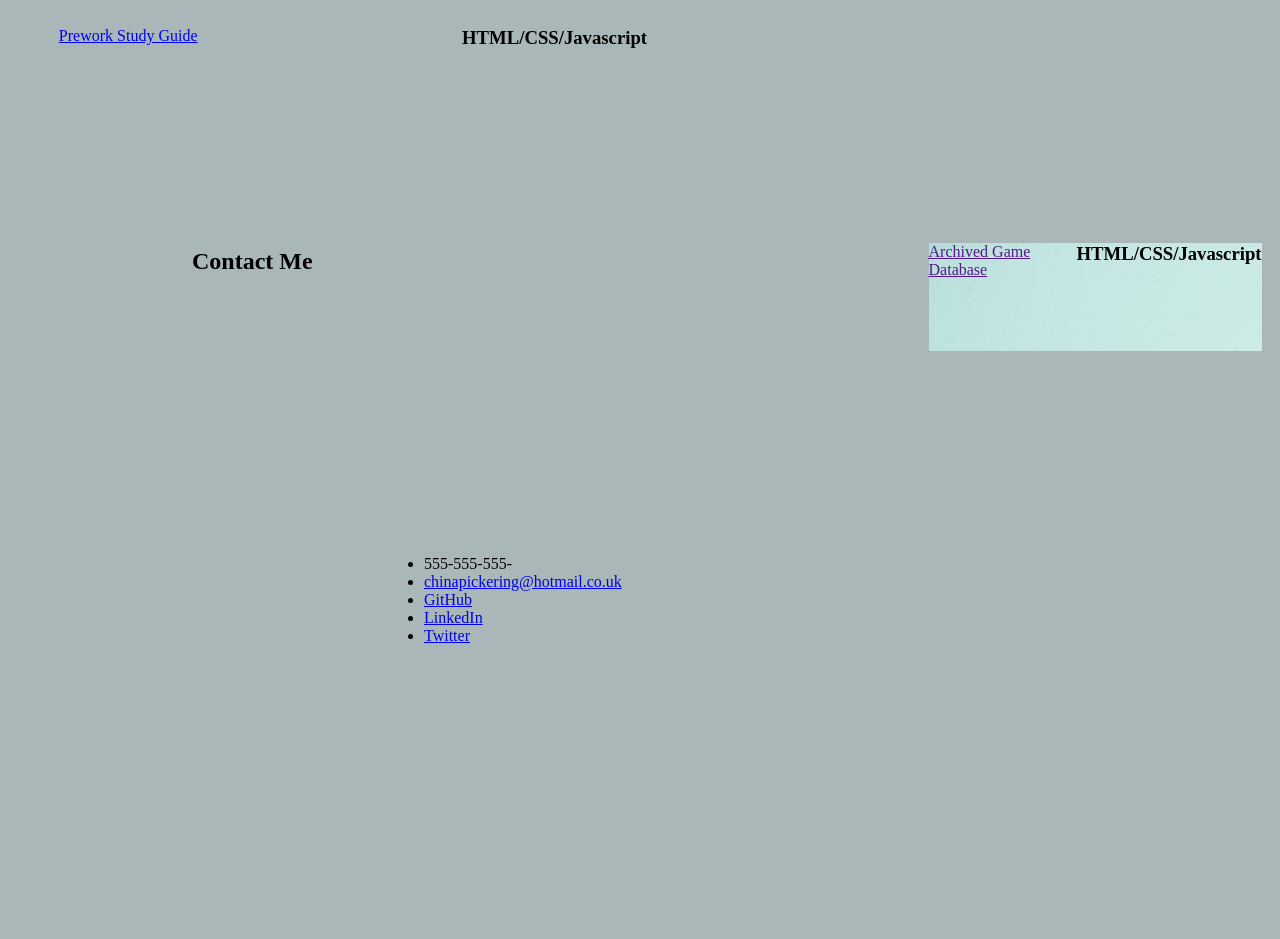
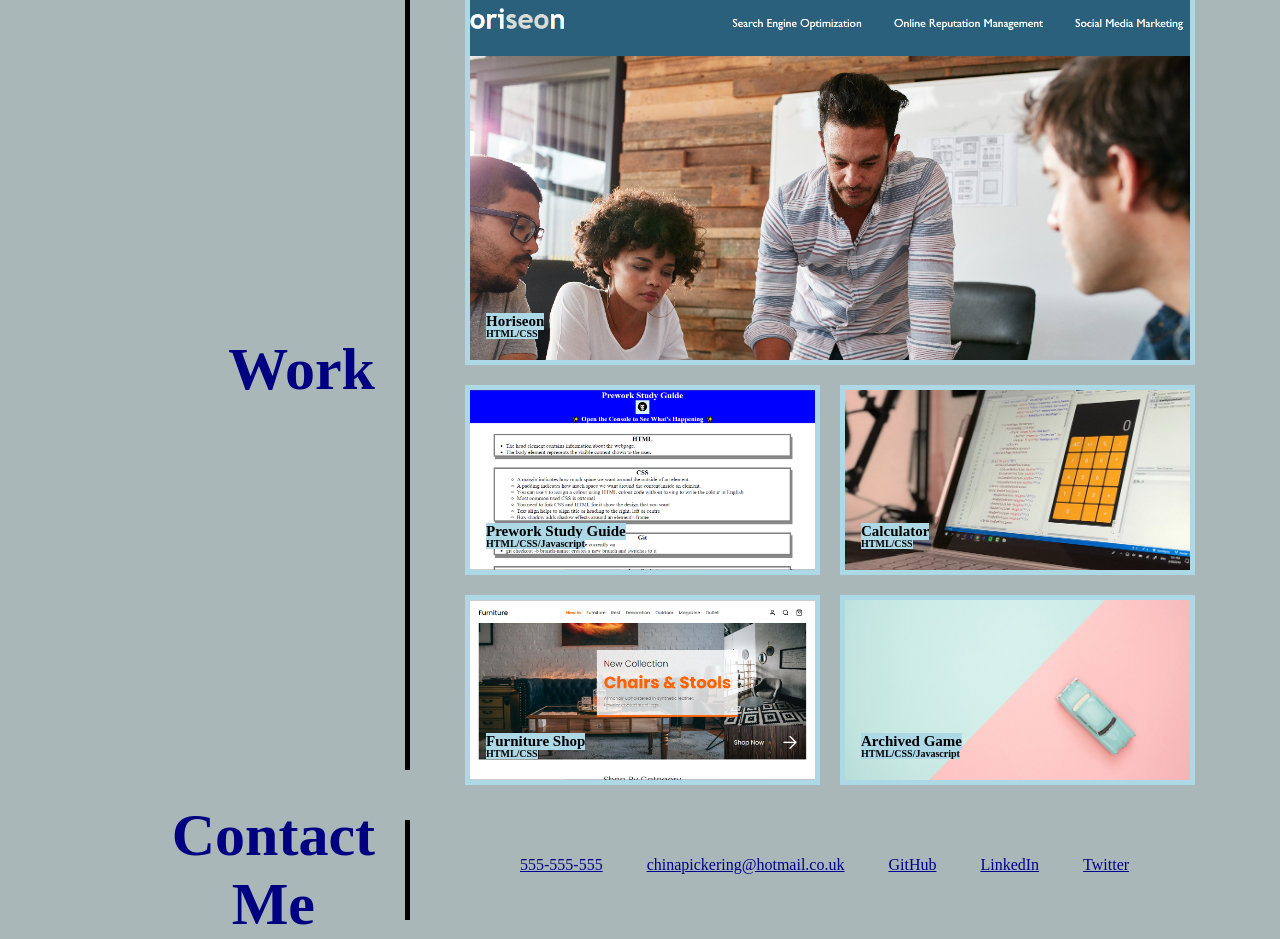
Before and after one commit to chinapicke/china_portfolio, a plain HTML site: page index.html in a window 1280 px wide. Shown: the part 747-1686 px from the top of the page. Before the commit the page ends 1392 px from the top, so only its background shows below. Drawn offline with Linux system fonts and the light colour scheme.

Commit message:
updated again

```diff
--- a/css/style.css
+++ b/css/style.css
@@ -81,92 +81,168 @@ body {
   right: 20px;
 }
 
-.subheading{
-  display: grid;
-  height: 10vh;
-  grid-template-rows: 40% 20% 40%;
-  grid-template-columns: 70% ;
-  grid-template-areas:
-  "about"
-  "work"
-  "contact";
-  justify-content: space-around;
-  align-items: flex-end;
-  padding: top 5cm;
+#about_info p{
+  font-family: Arial, Helvetica, sans-serif;
+  font-size: 12px;
 }
 
+.main{
+  display: grid;
+  grid-template-columns: 1fr 2fr;
+  grid-gap: 50px;
+  grid-template-rows: fit-content(200px) 800px 100px;
+}
 #about{
-  grid-area: about;
-}
-#work{
-  grid-area: work;
-}
-#contact{
-  grid-area: contact;
-}
-
-.right_side{
-  display: grid;
-  height: 30vh;
-  grid-template-rows: 10% 80% 10%;
-  grid-template-columns: 70%;
-  grid-template-areas:
-  "info"
-  "applications"
-  "contact";
+  grid-column: 1;
+  grid-row: 1;
+  color: navy;
+  text-align: center;
+  border-right: solid 5px black;
+  display: flex;
   justify-content: flex-end;
+  padding: 30px;
+  ;
+  align-items: center;
 
 }
 
-#about_info{
-  grid-area: info;
+.subheading{
+  font-size: 40px;
+}
+
+.contacts{
+  overflow-wrap: break-word;
+}
+
+.aboutinfo{
+  grid-column: 2;
+  grid-row: 1;
+  color: white;
+  text-align: start;
+  font: size 20px;
+  display: flex;
+  justify-content: flex-start;
+  align-items: flex-start;
+  padding-right: 80px;
+  padding-top: 30px;
+}
+
+#work{
+  grid-column: 1;
+  grid-row: 2;
+  color: navy;
+  text-align: center;
+  border-right: solid 5px black;
+  display: flex;
+  justify-content: flex-end;
+  padding: 30px;
+  align-items: center;
 }
 
 .applications{
-  margin: 0px 5%;
-  grid-area: applications;
+  grid-column: 2;
+  grid-row: 2;
+  color: white;
+  text-align: center;
+  font: size 20px;
+  padding-right: 80px;
+}
+
+#contacts{
+  grid-column: 1;
+  grid-row: 3;
+  color: navy;
+  text-align: center;
+  border-right: solid 5px black;
+  display: flex;
+  justify-content: flex-end;
+  padding: 30px;
+  align-items: center;
+
+}
+
+.contact_links{
+  display: flex;
+  grid-column: 2;
+  grid-row: 3;
+  color: white;
+  font: size 20px;
+  justify-content: space-between;
+  padding-right: 80px;
+}
+
+
+.nestedgrid{
   display: grid;
   grid-template-columns: 1fr 1fr;
-  grid-template-rows: 1fr 1fr 1fr;
-  grid-template-areas:
-  "horiseon horiseon"
-  "prework  calculator"
-  "shop     game";
-  justify-content: flex-start;
+  grid-gap: 10px;
+  grid-template-rows: 400px 200px 200px;
 }
 
-.information{
-  grid-area: contact;
-}
-
-#horiseon{
-  grid-area: horiseon;
+.horiseon{
+  grid-column: 1 / span 2;
+  grid-row: 1;
+  border: 5px solid lightblue;
+  position: relative;
   background-image: url(../images/horiseon.png);
 }
 
-.information{
-  grid-area: contact;
+.prework{
+  grid-column: 1;
+  grid-row: 2;
+  border: 5px solid lightblue;
+  position:relative;
+  background-image: url(../images/prework.png);
+}
+.calculator{
+  grid-column: 2;
+  grid-row: 2;
+  border: 5px solid lightblue;
+  position:relative;
+  background-image: url(../images/02-portfolio-2.jpg);
+}
+.shop{
+  grid-column: 1;
+  grid-row: 3;
+  border: 5px solid lightblue;
+  position:relative;
+  background-image: url(../images/shop.png);
+}
+.game{
+  grid-column: 2;
+  grid-row: 3;
+  border: 5px solid lightblue;
+  position:relative;
+  background-image: url(../images/02-portfolio-3.jpg);
+}
+#photos{
+  background-position: center;
+  background-size: cover;
+  background-repeat: no-repeat;
+  margin: 5px;
+  cursor: pointer;
+}
+h3{
+  background-color: lightblue;
+  position: absolute;
+  bottom: 15px;
+  left: 16px;
+  border: 20px;
+  font-size: 15px;
+  color: black;
+  display: block;
+}
+h4{
+  background-color: lightblue;
+  position: absolute;
+  bottom: 8px;
+  left: 16px;
+  font-size: 10px;
+  color: black;
+  display: block;
 }
 
-#pre-work{
-  grid-area: prework;
-  background-image: url(../images/prework.png);
-}
-
-#calculator{
-  grid-area: calculator;
-  background-image: url(../images/02-portfolio-2.jpg);
-}
-
-#shop{
-  grid-area: shop;
-  background-image: url(../images/shop.png);
-}
-
-#game{
-  grid-area: game;
-  background-image: url(../images/02-portfolio-3.jpg);
-}
+.
 
 h1,
 h2,
@@ -180,3 +256,25 @@ h6 {
 p {
   margin: 0;
 }
+
+.contact_links ul{
+  list-style:none;
+}
+
+.contact_links li{
+  display: inline-block;
+  padding: 20px;
+}
+.contact_links li a{
+  text-decoration:underline;
+  color: black;
+
+}
+.contact_links li a:link{
+  color: darkblue;
+  text-decoration: underline;
+}
+.contact_links li a:hover{
+  color: white;
+  text-decoration: underline;
+}
--- a/index.html
+++ b/index.html
@@ -25,7 +25,7 @@
           <a href="#work">Work</a>
         </li>
         <li>
-          <a href="#contact">Contact Me</a>
+          <a href="#contacts">Contact Me</a>
         </li>
         <li>
           <a href="#resume">Resume</a>
@@ -41,68 +41,52 @@
     </div>
   </section>
 
-  <main class="page-wrapper">
-    <!-- about me -->
-    <section class="page_section">
-      <div class="subheading" id="about">
-      <h2>About Me</h2>
-      <div>
-    </section>
-      <!-- Used <br> to format the text in p into 2 paragraphs -->
-    <section class="right_side">
-      <div id="about_info">
-      <p> Lorem ipsum dolor sit amet, consectetur adipiscing elit, sed do eiusmod tempor incididunt ut labore et dolore magna aliqua. Duis ut diam quam nulla porttitor massa id neque. Imperdiet sed euismod nisi porta lorem mollis aliquam ut porttitor. Felis imperdiet proin fermentum leo. Id nibh tortor id aliquet lectus proin nibh. Proin sed libero enim sed faucibus turpis in. Imperdiet nulla malesuada pellentesque elit eget gravida cum. Ut etiam sit amet nisl purus in mollis. Hac habitasse platea dictumst vestibulum. Pellentesque eu tincidunt tortor aliquam nulla facilisi cras. Bibendum at varius vel pharetra vel. Nullam eget felis eget nunc lobortis mattis aliquam faucibus. Et leo duis ut diam quam nulla porttitor. Orci eu lobortis elementum nibh tellus. Sem viverra aliquet eget sit amet tellus. Euismod nisi porta lorem mollis aliquam ut porttitor. Morbi tincidunt augue interdum velit euismod in pellentesque massa.<br><br>
-        Mi ipsum faucibus vitae aliquet nec ullamcorper. Placerat orci nulla pellentesque dignissim enim sit amet venenatis urna. Aliquet porttitor lacus luctus accumsan tortor posuere ac ut. Vitae nunc sed velit dignissim sodales ut eu sem integer. Eget nunc lobortis mattis aliquam faucibus purus in massa. Pulvinar etiam non quam lacus suspendisse faucibus interdum. Ultrices dui sapien eget mi proin. Ut sem viverra aliquet eget sit. Dui ut ornare lectus sit amet est placerat in. Dui accumsan sit amet nulla facilisi morbi tempus iaculis. Suspendisse potenti nullam ac tortor vitae purus faucibus ornare. Ullamcorper morbi tincidunt ornare massa. Sit amet aliquam id diam maecenas. At elementum eu facilisis sed odio morbi quis. Nunc mattis enim ut tellus elementum sagittis vitae et leo. Id faucibus nisl tincidunt eget nullam. Mauris nunc congue nisi vitae suscipit. Blandit cursus risus at ultrices mi tempus. Montes nascetur ridiculus mus mauris vitae ultricies. Eu nisl nunc mi ipsum faucibus vitae aliquet.</p>
+  <div class="main">
+      <div id="about" class="subheading">
+        <h2>About<br>Me</h2>
       </div>
-    </section>
-
-    <!-- portfolio container -->
-    <div class="subheading" id="work">
+      <div class="aboutinfo">
+        <p>Lorem ipsum dolor sit amet, consectetur adipiscing elit, sed do eiusmod tempor incididunt ut labore et dolore magna aliqua. Duis ut diam quam nulla porttitor massa id neque. <br><br>
+          Imperdiet sed euismod nisi porta lorem mollis aliquam ut porttitor. Felis imperdiet proin fermentum leo. Id nibh tortor id aliquet lectus proin nibh. Proin sed libero enim sed faucibus turpis in. Imperdiet nulla malesuada pellentesque elit eget gravida cum. <br><br>
+          Ut etiam sit amet nisl purus in mollis. Hac habitasse platea dictumst vestibulum. Pellentesque eu tincidunt tortor aliquam nulla facilisi cras. Bibendum at varius vel pharetra vel. Nullam eget felis eget nunc lobortis mattis aliquam faucibus. Et leo duis ut diam quam nulla porttitor. Orci eu lobortis elementum nibh tellus. Sem viverra aliquet eget sit amet tellus. Euismod nisi porta lorem mollis aliquam ut porttitor. Morbi tincidunt augue interdum velit euismod in pellentesque massa.<br><br>
+        </p>
+        <img src="../second_challenge_/images/me.jpg"  height="100%" width="30%">
+      </div>
+      <div id="work" class="subheading">
         <h2>Work</h2>
       </div>
-    <section class="right_side">
-      <article id="horiseon" class="applications">
-      <div class="title">
-        <a href="https://chinapicke.github.io/first_challenge/" target="_blank">Horiseon</a>
+      <div class="applications">
+        <div class="nestedgrid">
+          <div class="horiseon" div id="photos">
+            <h3>Horiseon</h3>
+            <h4>HTML/CSS</h4>
           </div>
-      <h3>HTML/CSS</h3>
-      </article>
-      <article id="pre_work" class="applications">
-      <div class="title">
-        <a href="https://chinapicke.github.io/prework-study/" target="_blank">Prework Study Guide</a>
+          <div class="prework" div id="photos">
+            <h3>Prework Study Guide</h3>
+            <h4>HTML/CSS/Javascript</h4>
           </div>
-      <h3>HTML/CSS/Javascript</h3>
-      </article>
-      <article id="calculator" class="applications">
-      <div class="title">
           <!-- Did not insert HTML links for the last 3 application as I don't have any further repositories to add to porfolio -->
-        <a href="" target="_blank">Calculator</a>
+          <div class="calculator" div id="photos">
+            <h3>Calculator</h3>
+            <h4>HTML/CSS</h4>
           </div>
-      <h3>Webpage calculator</h3>
-      </article>
-      <article id="shop" class="applications">
-      <div class="title">
-        <a href="" target="_blank">Funiture Shop</a>
+          <div class="shop" div id="photos">
+            <h3>Furniture Shop</h3>
+            <h4>HTML/CSS</h4>
           </div>
-      <h3>HTML/CSS</h3>
-      </article>
-      <article id="game" class="applications">
-      <div class="title">
-        <a href="" target="_blank">Archived Game Database</a>
+          <div class="game" div id="photos">
+            <h3>Archived Game</h3>
+            <h4>HTML/CSS/Javascript</h4>
           </div>
-      <h3>HTML/CSS/Javascript</h3>
-      </article>
-    </section>
-
-    <!-- contact -->
-    <article class="page-section contact">
-      <div class="subheading" id="contact">
-      <h2>Contact Me</h2>
         </div>
-    <section class="right_side">
-      <ul class="information">
+      </div>
+      <div id="contacts" class="subheading">
+        <h2>Contact<br>Me</h2>
+      </div>
+      <div class="contact_links">
+        <ul>
           <li>
-          555-555-555-
+            <a href="555-555-555" targets="_blank">555-555-555</a>
           </li>
           <li>
             <!-- Set all hyperlink at the bottom of page to open in another window using target tag. I have not attached my own twitter or LinkedIn account but I have attached the sign in page to both -->
@@ -118,9 +102,9 @@
             <a href="https://twitter.com/" targets="_blank">Twitter</a>
           </li>
         </ul>
-    </section>
-    </article>
-  </main>
+      </div>
+    </div>
+  </div>
 </body>
 
 </html>
```
Also changed, not shown: images/me.jpg (added). Lines whose indentation alone changed are shown as unchanged.
